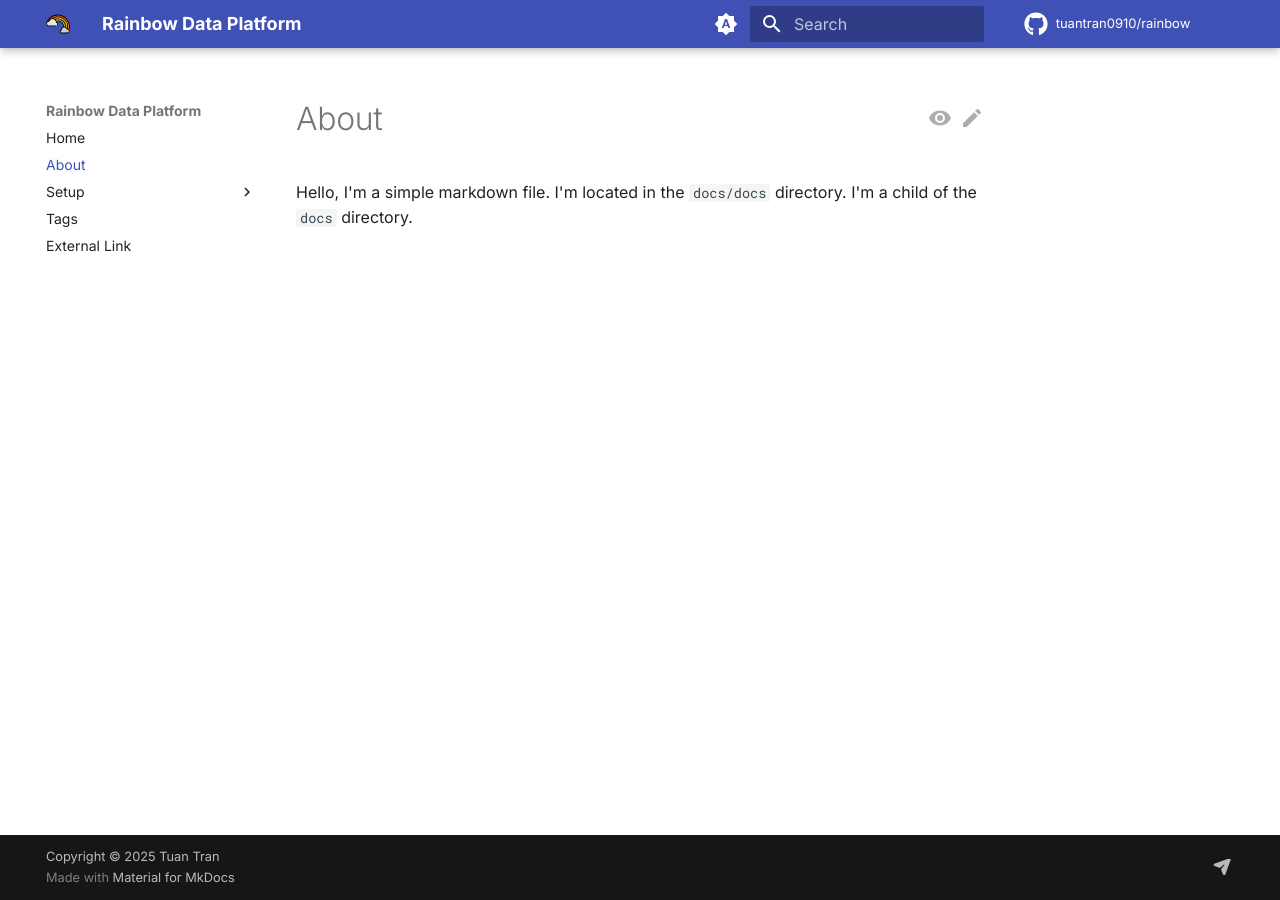
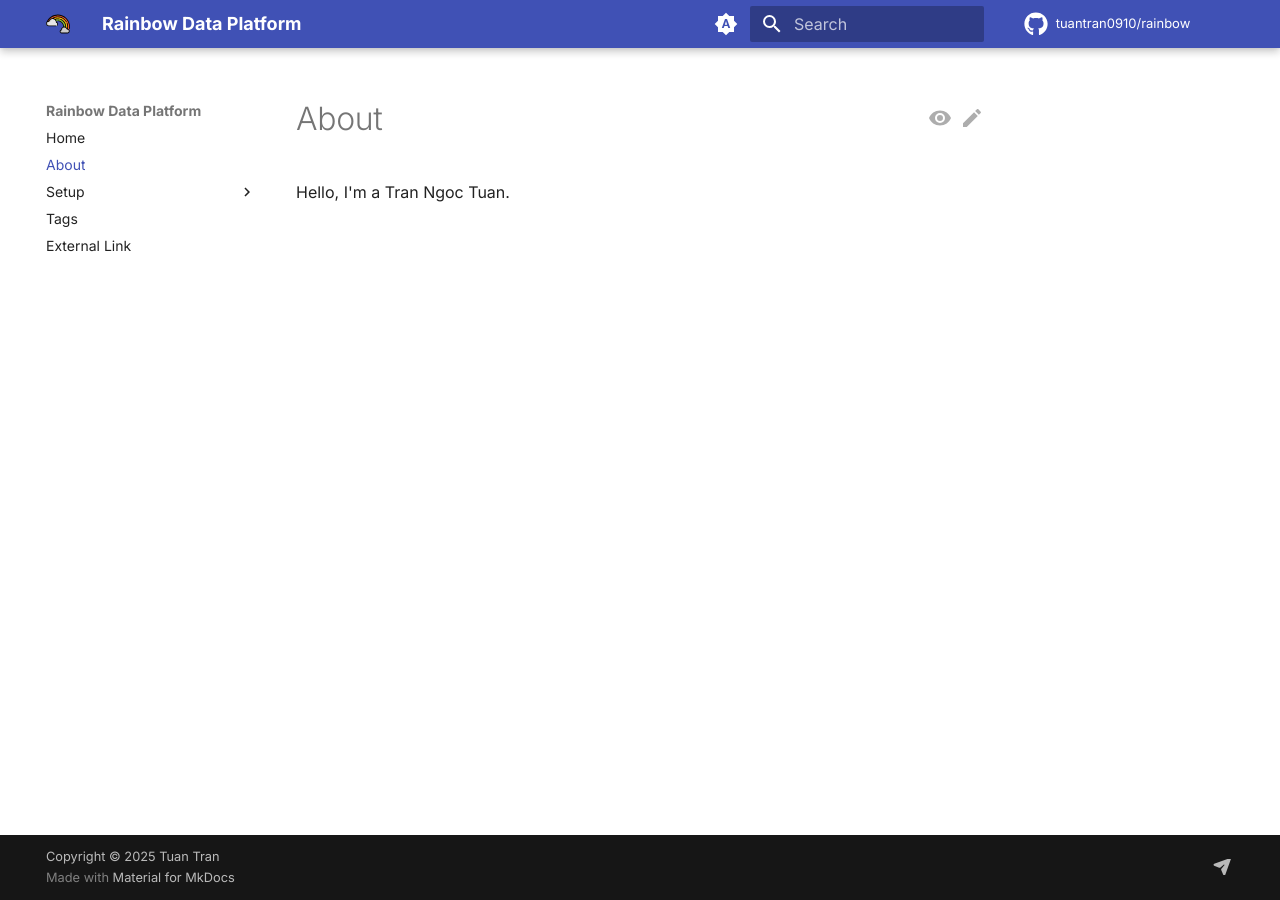
Before and after one commit to tuantran0910/rainbow, an MkDocs documentation site: the page built from docs/about.md, in a window 1280 px wide. Built offline with MkDocs 1.6.1 and Material for MkDocs 9.7.7, drawn with Linux system fonts in a browser that asks for light colours; comment, search, counter and statistics services are not loaded.

Commit message:
docs: modify about for testing

```diff
--- a/docs/about.md
+++ b/docs/about.md
@@ -1,3 +1,3 @@
 # About
 
-Hello, I'm a simple markdown file. I'm located in the `docs/docs` directory. I'm a child of the `docs` directory.
+Hello, I'm a Tran Ngoc Tuan.
```
